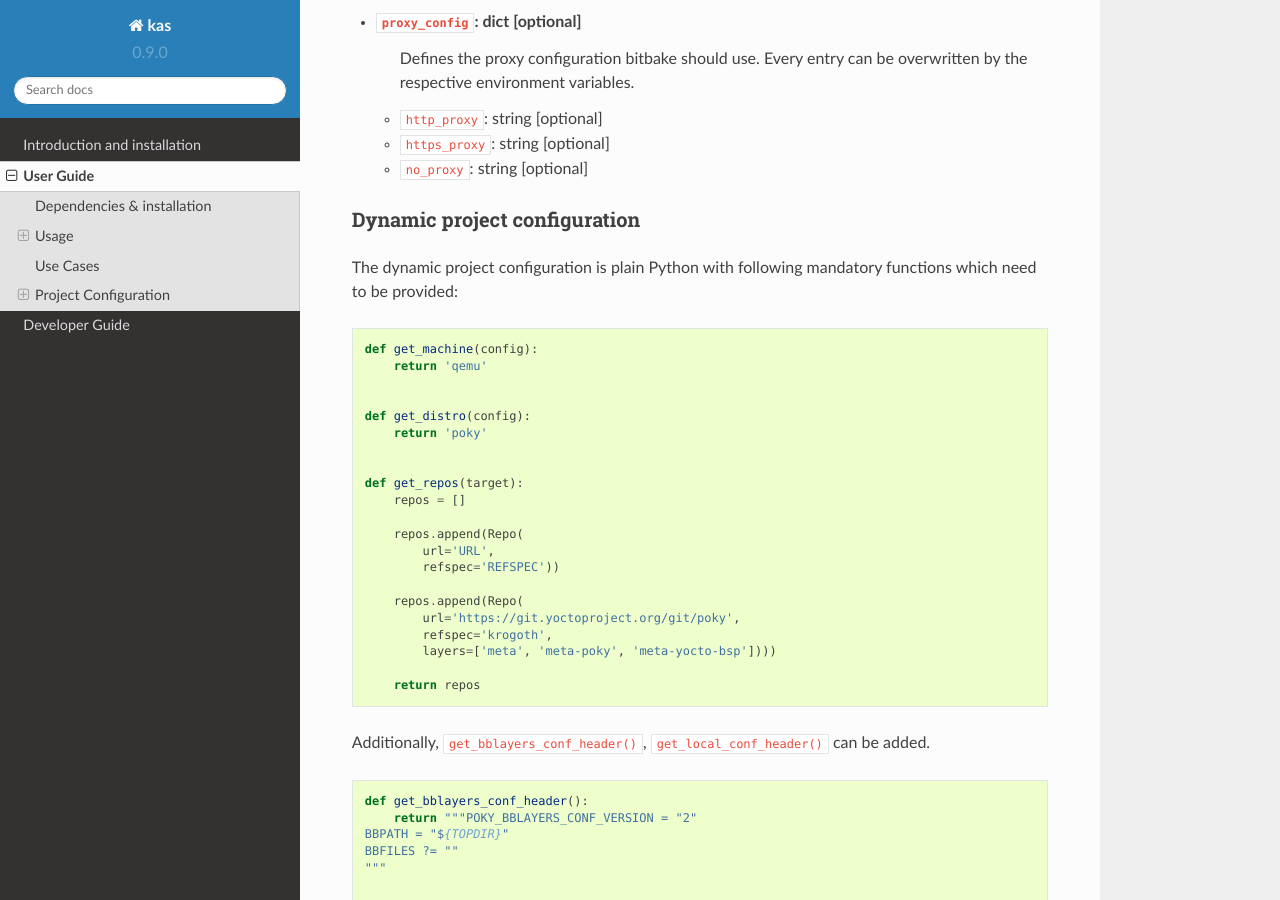
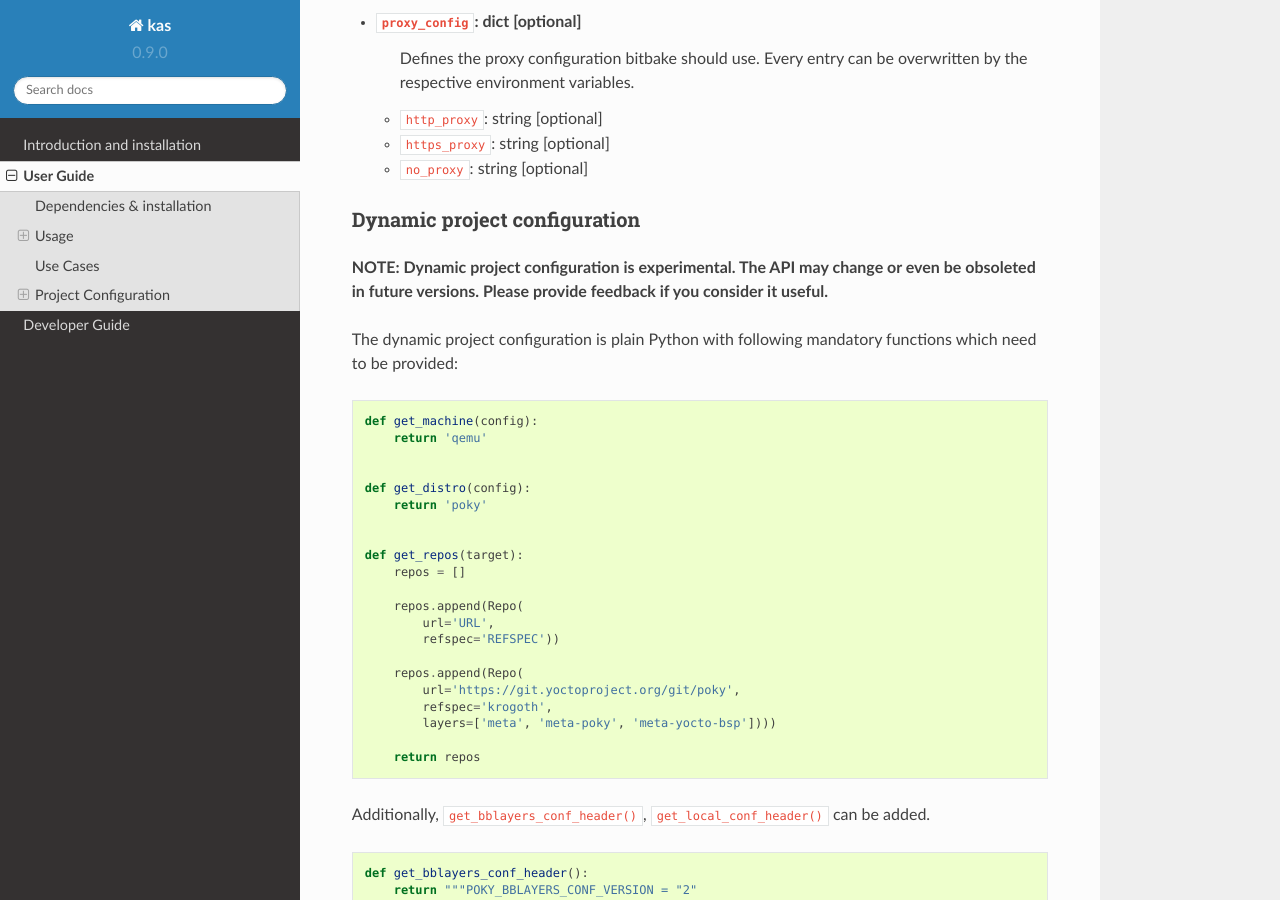
Before and after one commit to siemens/kas, a Sphinx documentation site: the page built from docs/userguide.rst, in a window 1280 px wide and 900 px high, scrolled down 6871 px. Built offline with Sphinx 7.4.7 and the Read the Docs theme 2.0.0, drawn with Linux system fonts in a browser that asks for light colours.

Commit message:
docs: Mark dynamic configuration format experimental
As the note states, we still need to decide about the future of this
API.

Signed-off-by: Jan Kiszka <jan.kiszka@siemens.com>

```diff
--- a/docs/userguide.rst
+++ b/docs/userguide.rst
@@ -368,6 +368,10 @@ Static configuration reference
 Dynamic project configuration
 ~~~~~~~~~~~~~~~~~~~~~~~~~~~~~
 
+**NOTE: Dynamic project configuration is experimental. The API may change or
+even be obsoleted in future versions. Please provide feedback if you consider
+it useful.**
+
 The dynamic project configuration is plain Python with following
 mandatory functions which need to be provided:
 
```
